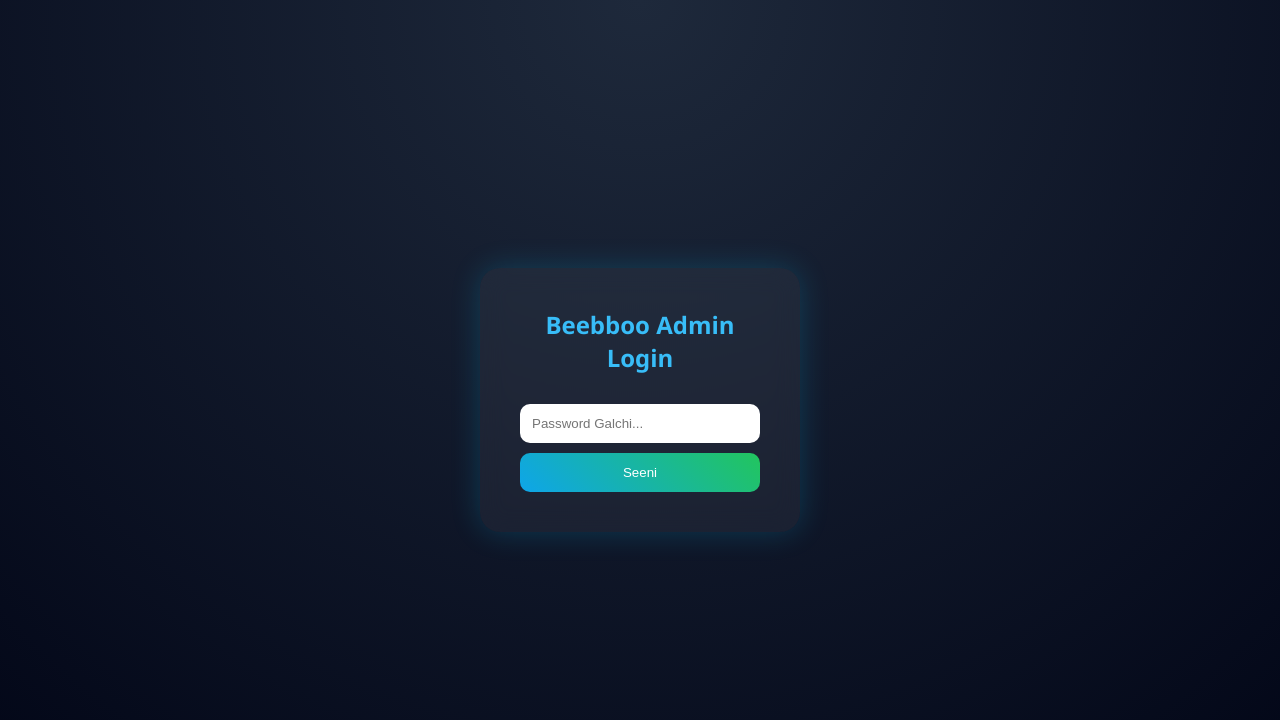
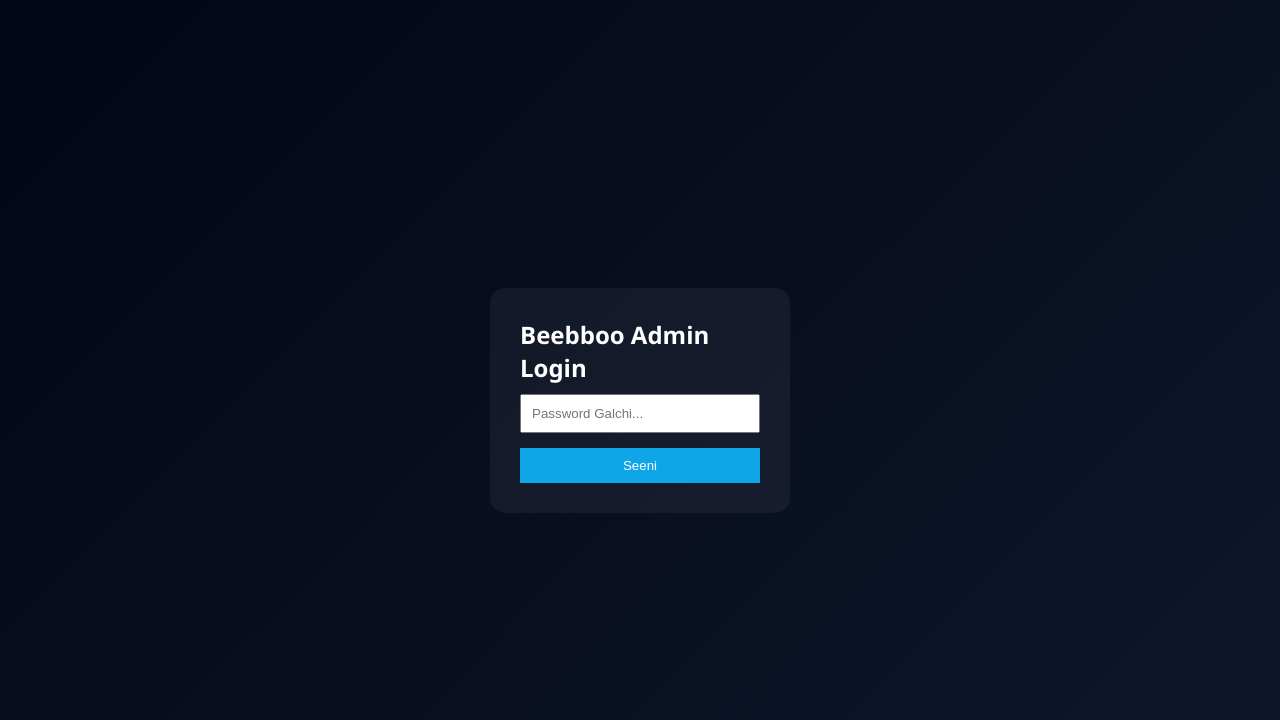
Before and after one commit to sebona9888/beebboo-burger, a React (Vite) app: page /admin in a window 1280 px wide. Shown: the top 720 px of the page. Built offline with nearby package versions, Linux system fonts and the light colour scheme.

Commit message:
Backend and Database verified: Burger addition successful

```diff
--- a/src/components/AdminDashboard/AdminDashboard.css
+++ b/src/components/AdminDashboard/AdminDashboard.css
@@ -1,61 +1,34 @@
 /* --- GLOBAL --- */
 body {
-    background: linear-gradient(135deg, #0f172a, #020617);
-    font-family: 'Segoe UI', Tahoma, Geneva, Verdana, sans-serif;
+    margin: 0;
+    background: linear-gradient(135deg, #020617, #0f172a);
+    font-family: 'Segoe UI', sans-serif;
+    color: white;
 }
 
-/* --- LOGIN PAGE --- */
-.login-overlay {
-    height: 100vh;
-    display: flex;
-    justify-content: center;
-    align-items: center;
-    background: radial-gradient(circle at top, #1e293b, #020617);
+/* --- MAIN LAYOUT --- */
+.admin-container {
+    padding: 20px;
 }
 
-.login-card {
-    background: rgba(255, 255, 255, 0.05);
-    backdrop-filter: blur(12px);
-    padding: 40px;
-    border-radius: 20px;
-    width: 320px;
-    text-align: center;
-    box-shadow: 0 0 30px rgba(0, 200, 255, 0.2);
+/* GRID LAYOUT */
+.admin-layout {
+    display: grid;
+    grid-template-columns: 1fr 1.5fr;
+    gap: 20px;
 }
 
-.login-card h2 {
-    color: #38bdf8;
-    margin-bottom: 20px;
+/* LEFT SIDE (FORM) */
+.left-panel {
+    position: sticky;
+    top: 20px;
 }
 
-.login-card input {
-    width: 100%;
-    padding: 12px;
-    margin: 10px 0;
-    border-radius: 10px;
-    border: none;
-    outline: none;
-}
-
-.login-card button {
-    width: 100%;
-    padding: 12px;
-    border: none;
-    background: linear-gradient(45deg, #0ea5e9, #22c55e);
-    color: white;
-    border-radius: 10px;
-    cursor: pointer;
-    transition: 0.3s;
-}
-
-.login-card button:hover {
-    transform: scale(1.05);
-}
-
-/* --- MAIN CONTAINER --- */
-.admin-container {
-    padding: 20px;
-    color: white;
+/* RIGHT SIDE */
+.right-panel {
+    display: flex;
+    flex-direction: column;
+    gap: 30px;
 }
 
 /* --- HEADER --- */
@@ -63,41 +36,33 @@ body {
     display: flex;
     justify-content: space-between;
     align-items: center;
+    margin-bottom: 20px;
 }
 
 .admin-title {
-    font-size: 26px;
+    font-size: 24px;
     color: #38bdf8;
 }
 
 .btn-logout {
-    padding: 10px 15px;
     background: crimson;
     border: none;
-    border-radius: 10px;
+    padding: 10px 15px;
+    border-radius: 8px;
     color: white;
     cursor: pointer;
-    transition: 0.3s;
-}
-
-.btn-logout:hover {
-    background: red;
-    transform: scale(1.05);
 }
 
 /* --- FORM --- */
 .add-burger-form {
-    margin-top: 20px;
+    background: rgba(255, 255, 255, 0.05);
     padding: 20px;
-    border-radius: 20px;
-    background: rgba(255, 255, 255, 0.05);
+    border-radius: 15px;
     backdrop-filter: blur(10px);
-    box-shadow: 0 0 20px rgba(56, 189, 248, 0.2);
 }
 
 .add-burger-form h3 {
-    margin-bottom: 15px;
-    color: #22c55e;
+    margin-bottom: 10px;
 }
 
 .form-group input,
@@ -105,10 +70,9 @@ body {
 .form-group textarea {
     width: 100%;
     padding: 12px;
-    margin: 8px 0;
-    border-radius: 10px;
+    margin-top: 10px;
+    border-radius: 8px;
     border: none;
-    outline: none;
     background: #0f172a;
     color: white;
 }
@@ -120,21 +84,16 @@ textarea {
 .form-buttons {
     display: flex;
     gap: 10px;
-    margin-top: 10px;
+    margin-top: 15px;
 }
 
 .btn-add {
     flex: 1;
-    background: linear-gradient(45deg, #22c55e, #16a34a);
+    background: #22c55e;
     border: none;
     padding: 12px;
-    border-radius: 10px;
+    border-radius: 8px;
     color: white;
-    cursor: pointer;
-}
-
-.btn-add:hover {
-    transform: scale(1.05);
 }
 
 .btn-cancel {
@@ -142,16 +101,11 @@ textarea {
     background: gray;
     border: none;
     padding: 12px;
-    border-radius: 10px;
+    border-radius: 8px;
     color: white;
-    cursor: pointer;
 }
 
 /* --- BURGER LIST --- */
-.burgers-section {
-    margin-top: 30px;
-}
-
 .burger-list {
     display: grid;
     grid-template-columns: repeat(auto-fit, minmax(250px, 1fr));
@@ -161,53 +115,52 @@ textarea {
 .burger-item {
     background: rgba(255, 255, 255, 0.05);
     padding: 15px;
-    border-radius: 15px;
+    border-radius: 12px;
     display: flex;
     justify-content: space-between;
-    align-items: center;
-    transition: 0.3s;
+    gap: 10px;
+    flex-wrap: wrap;
 }
 
-.burger-item:hover {
-    transform: translateY(-5px);
-    box-shadow: 0 0 15px rgba(34, 197, 94, 0.4);
+/* FIX TEXT OVERFLOW */
+.burger-info {
+    word-break: break-word;
 }
 
-.category-tag {
-    margin-left: 10px;
-    padding: 4px 8px;
-    border-radius: 8px;
-    background: #1e293b;
-    font-size: 12px;
-}
-
-.burger-actions button {
-    margin-left: 5px;
+/* ACTION BUTTONS */
+.burger-actions {
+    display: flex;
+    gap: 8px;
+    flex-wrap: wrap;
 }
 
 .btn-edit {
     background: #0ea5e9;
     border: none;
     padding: 6px 10px;
-    border-radius: 8px;
+    border-radius: 6px;
     color: white;
-    cursor: pointer;
 }
 
 .btn-delete {
     background: crimson;
     border: none;
     padding: 6px 10px;
-    border-radius: 8px;
+    border-radius: 6px;
     color: white;
-    cursor: pointer;
+}
+
+/* CATEGORY TAG */
+.category-tag {
+    display: inline-block;
+    margin-left: 8px;
+    font-size: 12px;
+    background: #1e293b;
+    padding: 3px 6px;
+    border-radius: 6px;
 }
 
 /* --- ORDERS --- */
-.orders-section {
-    margin-top: 40px;
-}
-
 .order-list {
     display: flex;
     flex-direction: column;
@@ -217,19 +170,28 @@ textarea {
 .order-item {
     background: rgba(255, 255, 255, 0.05);
     padding: 15px;
-    border-radius: 15px;
+    border-radius: 12px;
 }
 
+/* HEADER FIX */
 .order-header {
     display: flex;
+    flex-wrap: wrap;
     justify-content: space-between;
-    margin-bottom: 10px;
+    gap: 10px;
 }
 
+/* PREVENT OVERLAP */
+.order-header strong {
+    flex: 1;
+}
+
+/* STATUS TAG */
 .status-tag {
     padding: 5px 10px;
     border-radius: 10px;
     font-size: 12px;
+    white-space: nowrap;
 }
 
 .status-tag.Pending {
@@ -244,41 +206,104 @@ textarea {
     background: red;
 }
 
+/* DETAILS FIX */
+.order-details {
+    word-break: break-word;
+}
+
+/* ORDER ACTIONS */
 .order-actions {
     margin-top: 10px;
     display: flex;
     gap: 10px;
 }
 
-.order-actions select {
+.order-actions select,
+.order-actions button {
     padding: 8px;
-    border-radius: 8px;
+    border-radius: 6px;
     border: none;
 }
 
-/* --- BUTTON --- */
+/* VIEW BUTTON */
 .btn-view {
     display: inline-block;
     margin-top: 10px;
     color: #38bdf8;
-    text-decoration: underline;
 }
 
-/* --- LOADING --- */
-.loading-text {
-    text-align: center;
-    color: #94a3b8;
+/* --- LOGIN --- */
+.login-overlay {
+    height: 100vh;
+    display: flex;
+    justify-content: center;
+    align-items: center;
 }
 
-/* --- MOBILE --- */
-@media (max-width: 768px) {
-    .admin-header-flex {
-        flex-direction: column;
-        gap: 10px;
+.login-card {
+    background: rgba(255, 255, 255, 0.05);
+    padding: 30px;
+    border-radius: 15px;
+    width: 300px;
+}
+
+.login-card input {
+    width: 100%;
+    padding: 10px;
+    margin-top: 10px;
+}
+
+.login-card button {
+    margin-top: 15px;
+    width: 100%;
+    padding: 10px;
+    background: #0ea5e9;
+    border: none;
+    color: white;
+}
+
+/* --- MOBILE FIX --- */
+@media (max-width: 900px) {
+    .admin-layout {
+        grid-template-columns: 1fr;
+    }
+
+    .left-panel {
+        position: relative;
+        top: 0;
+    }
+
+    .burger-list {
+        grid-template-columns: 1fr;
     }
 
     .burger-item {
         flex-direction: column;
         align-items: flex-start;
     }
+
+    .burger-actions {
+        width: 100%;
+        justify-content: space-between;
+    }
+
+    .order-actions {
+        flex-direction: column;
+    }
+
+    .order-actions select,
+    .order-actions button {
+        width: 100%;
+    }
 }
+
+/* EXTRA SMALL */
+@media (max-width: 500px) {
+    .admin-container {
+        padding: 10px;
+    }
+
+    .add-burger-form {
+        padding: 15px;
+    }
+}
```
